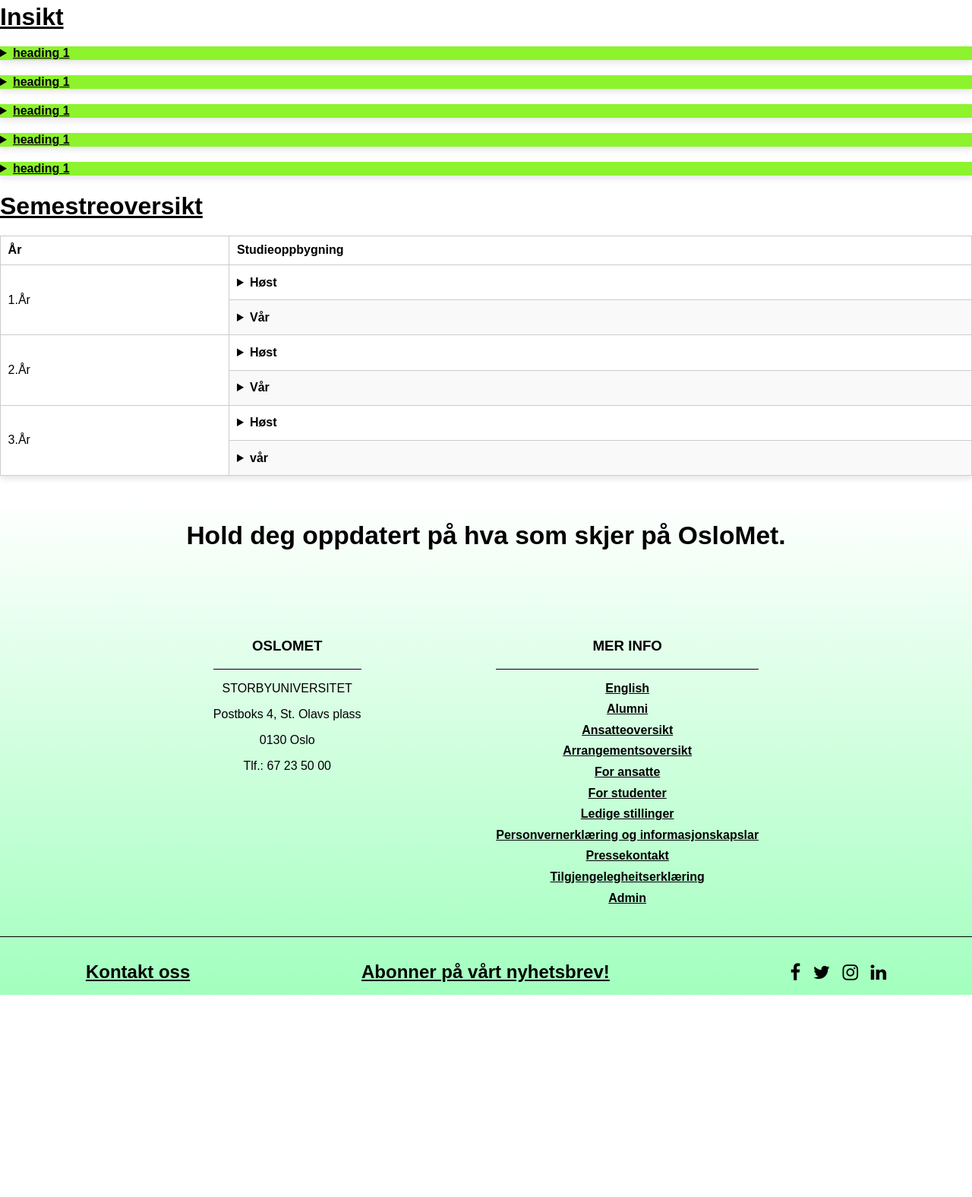
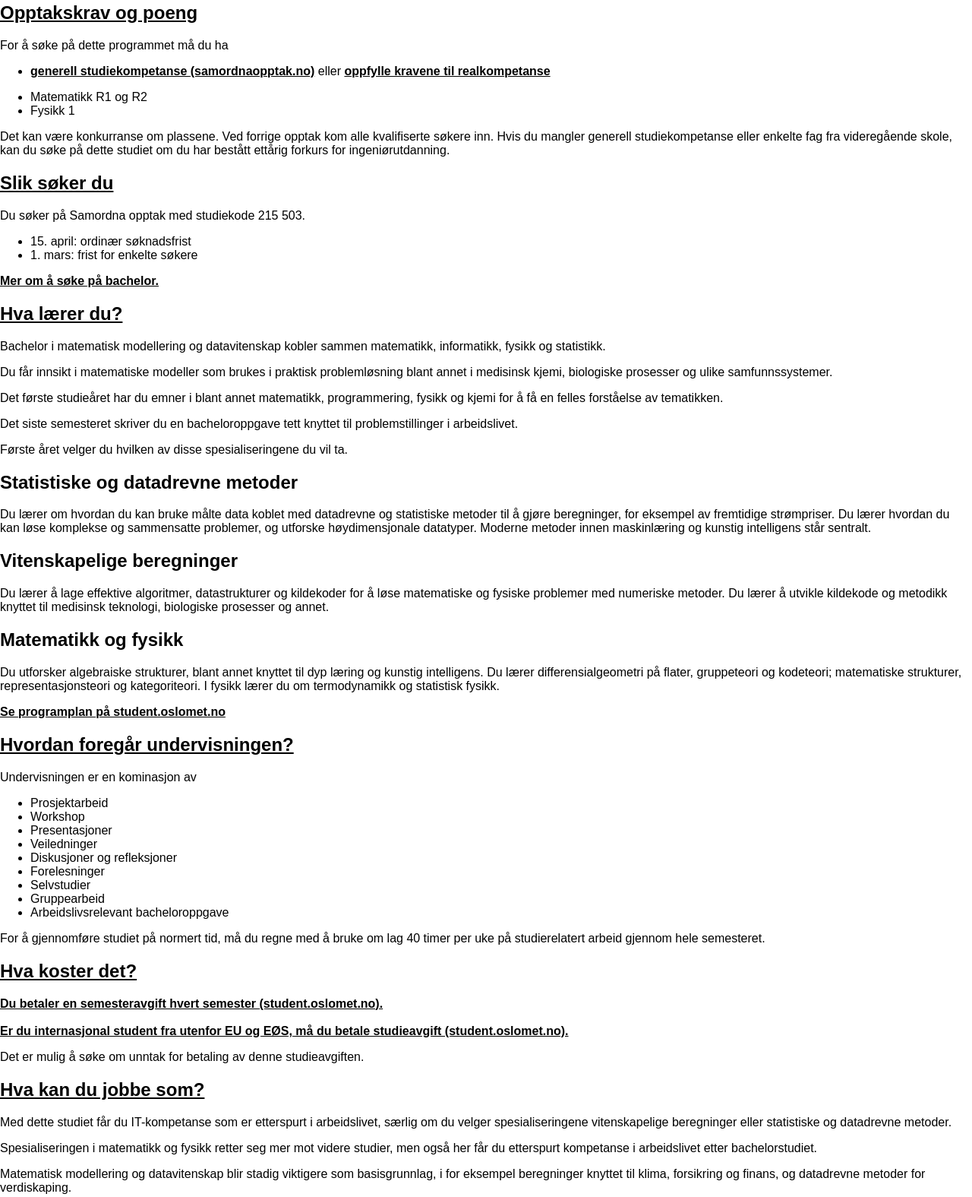
Before and after one commit to Deri-an/Eksamen, a plain HTML site: page index.html in a window 1280 px wide. Shown: the part 776-2351 px from the top of the page at 76% size. Before the commit the page ends 2085 px from the top, so only its background shows below. Drawn offline with Linux system fonts and the light colour scheme.

Commit message:
fiksa studietinsikt

```diff
--- a/index.html
+++ b/index.html
@@ -65,6 +65,112 @@
   </div>
 </div>
 <br>
+
+
+
+
+<article>
+  <div class="box">
+      <h1>Opptakskrav og poeng</h1>
+      <p>For å søke på dette programmet må du ha</p>
+      <ul>
+          <li>
+          <p>
+              <a href="https://www.samordnaopptak.no/info/opptak/opptak-uhg/">generell studiekompetanse (samordnaopptak.no)</a>
+              eller
+              <a href="https://www.oslomet.no/studier/soknad-og-opptak/realkompetanse/realkompetanse-ingenior">oppfylle kravene til realkompetanse</a>
+          </p>
+          </li>
+          <li>Matematikk R1 og R2 </li>
+          <LI>Fysikk 1</LI>
+      </ul>
+      <p>Det kan være konkurranse om plassene. Ved forrige opptak kom alle kvalifiserte søkere inn.
+
+          Hvis du mangler generell studiekompetanse eller enkelte fag fra videregående skole, kan du søke på dette studiet om du har bestått ettårig forkurs for ingeniørutdanning.</p>
+
+
+  </div>
+
+
+
+  <div class="box">
+      <h1>Slik søker du</h1>
+      <p>Du søker på Samordna opptak med studiekode 215 503.</p>
+      <ul>
+          <li>15. april: ordinær søknadsfrist</li>
+          <li>1. mars: frist for enkelte søkere</li>
+      </ul>
+      <a href="https://www.oslomet.no/studier/soknad-og-opptak/opptak-til-bachelor-aarsstudier">Mer om å søke på bachelor.</a>
+
+  </div>
+
+
+<div class="box">
+  <h1>Hva lærer du?</h1>
+  <p>Bachelor i matematisk modellering og datavitenskap kobler sammen matematikk, informatikk, fysikk og statistikk.</p>
+  <p>Du får innsikt i matematiske modeller som brukes i praktisk problemløsning blant annet i medisinsk kjemi, biologiske prosesser og ulike samfunnssystemer.</p>
+  <p>Det første studieåret har du emner i blant annet matematikk, programmering, fysikk og kjemi for å få en felles forståelse av tematikken.</p>
+  <p>Det siste semesteret skriver du en bacheloroppgave tett knyttet til problemstillinger i arbeidslivet.</p>
+  <p>Første året velger du hvilken av disse spesialiseringene du vil ta.</p>
+  <h2>Statistiske og datadrevne metoder</h2>
+  <p>Du lærer om hvordan du kan bruke målte data koblet med datadrevne og statistiske metoder til å gjøre beregninger, for eksempel av fremtidige strømpriser. Du lærer hvordan du kan løse komplekse og sammensatte problemer, og utforske høydimensjonale datatyper. Moderne metoder innen maskinlæring og kunstig intelligens står sentralt.</p>
+  <h2>Vitenskapelige beregninger</h2>
+  <p>Du lærer å lage effektive algoritmer, datastrukturer og kildekoder for å løse matematiske og fysiske problemer med numeriske metoder. Du lærer å utvikle kildekode og metodikk knyttet til medisinsk teknologi, biologiske prosesser og annet.</p>
+  <h2>Matematikk og fysikk</h2>
+  <p>Du utforsker algebraiske strukturer, blant annet knyttet til dyp læring og kunstig intelligens. Du lærer differensialgeometri på flater, gruppeteori og kodeteori; matematiske strukturer, representasjonsteori og kategoriteori. I fysikk lærer du om termodynamikk og statistisk fysikk.</p>
+  <a href="https://student.oslomet.no/studier/-/studieinfo/programplan/HINGMAMO/2024/H%C3%98ST">Se programplan på student.oslomet.no</a>
+</div>
+
+
+<div class="box">
+  <h1>Hvordan foregår undervisningen?</h1>
+  <p>Undervisningen er en kominasjon av</p>
+  <ul>
+      <li>Prosjektarbeid</li>
+      <li>Workshop</li>
+      <li>Presentasjoner</li>
+      <li>Veiledninger</li>
+      <li>Diskusjoner og refleksjoner</li>
+      <li>Forelesninger</li>
+      <li>Selvstudier</li>
+      <li>Gruppearbeid</li>
+      <li>Arbeidslivsrelevant bacheloroppgave</li>
+  </ul>
+<p>For å gjennomføre studiet på normert tid, må du regne med å bruke om lag 40 timer per uke på studierelatert arbeid gjennom hele semesteret. </p>
+</div>
+
+
+<div class="box">
+  <h1>Hva koster det?</h1>
+  <a href="https://student.oslomet.no/semesteravgift">Du betaler en semesteravgift hvert semester (student.oslomet.no).</a>
+  <br>
+  <br>
+  <a href="https://student.oslomet.no/studieavgift-for-internasjonale-studenter-utenfor-eu-eos">Er du internasjonal student fra utenfor EU og EØS, må du betale studieavgift (student.oslomet.no).</a>
+  <p>Det er mulig å søke om unntak for betaling av denne studieavgiften.</p>
+</div>
+
+
+<div>
+  <h1>Hva kan du jobbe som?</h1>
+  <p>Med dette studiet får du IT-kompetanse som er etterspurt i arbeidslivet, særlig om du velger spesialiseringene vitenskapelige beregninger eller statistiske og datadrevne metoder.</p>
+  <p>Spesialiseringen i matematikk og fysikk retter seg mer mot videre studier, men også her får du etterspurt kompetanse i arbeidslivet etter bachelorstudiet.</p>
+  <p>Matematisk modellering og datavitenskap blir stadig viktigere som basisgrunnlag, i for eksempel beregninger knyttet til klima, forsikring og finans, og datadrevne metoder for verdiskaping.</p>
+  <p>Datadrevne metoder og maskinlæring er i dag svært mye brukt i arbeidslivet.</p>
+</div>
+
+
+<div>
+<h1>Utveksling</h1>
+<p>Du kan dra på utveksling i femte semester.</p>
+</div>
+
+
+<div>
+<h1>Videre studiemuligheter ved OsloMet</h1>
+<a href="https://www.oslomet.no/studier/tkd/anvendt-data-informasjonsteknologi">Anvendt data og informasjonsteknologi (ACIT)</a>
+
+</div>
+</article>
 
 
 <h1>Insikt</h1>
```
